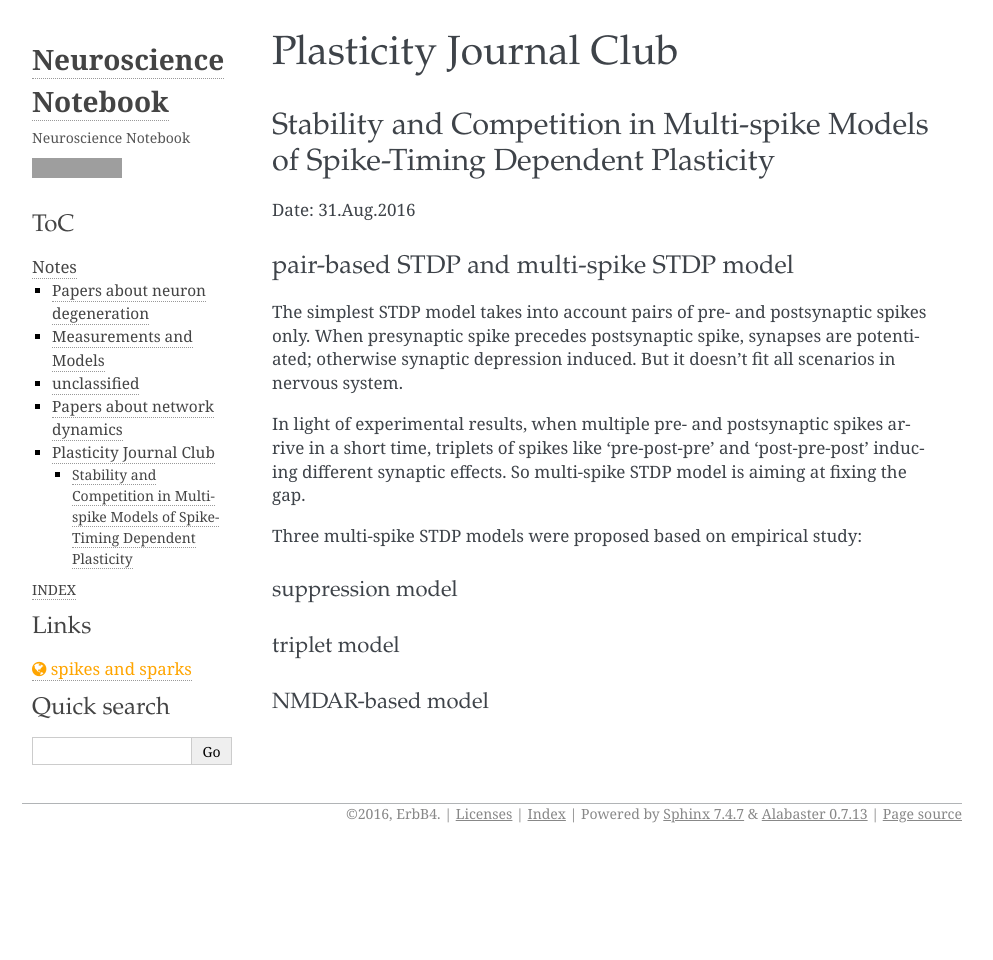
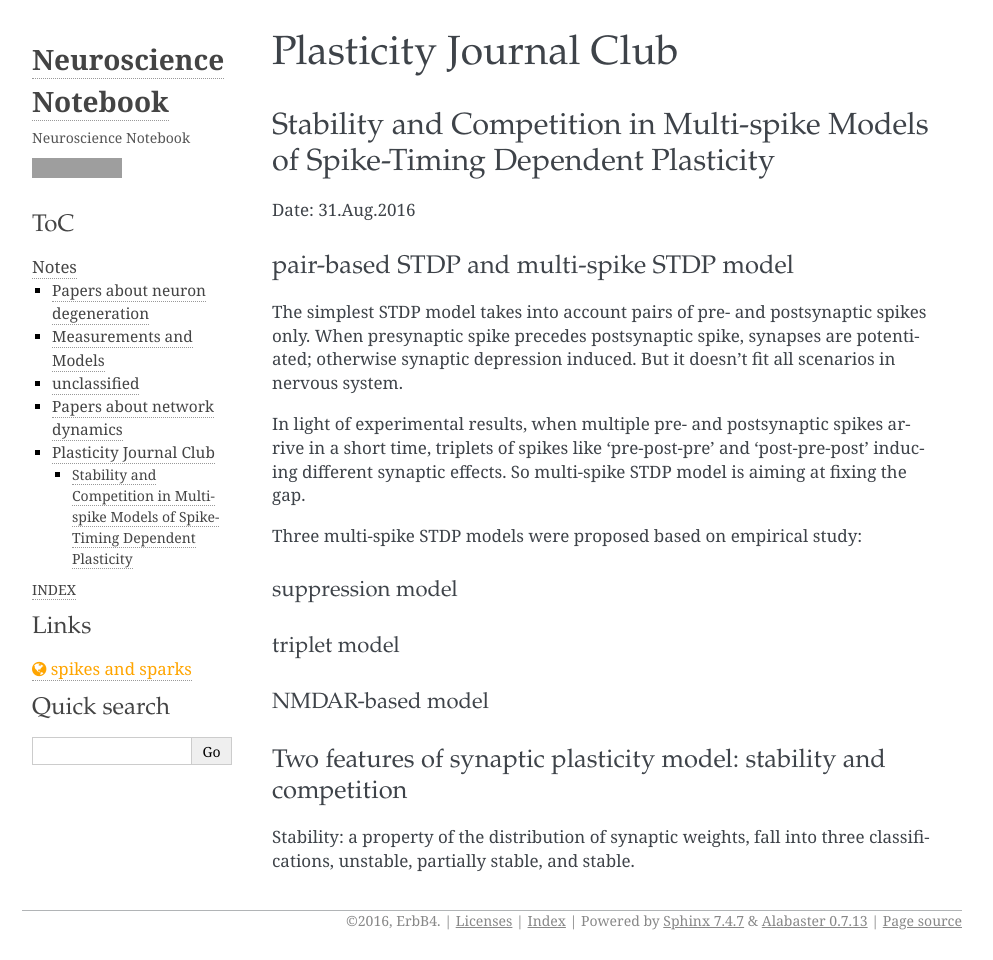
Before and after one commit to Quantumgame/Computational-Neuroscience, a Sphinx documentation site: the page built from docs/notes/Plasticity_JClub.rst, in a window 1280 px wide. Shown: the whole page, without its empty margins (148-1141 px from the left). Built offline with Sphinx 7.4.7, drawn with Linux system fonts in a browser that asks for light colours; nearby versions of some CDN libraries; before the commit the page ends 900 px from its top, so only the background shows below that; grey boxes are pictures that could not be loaded.

Commit message:
stability

```diff
--- a/docs/notes/Plasticity_JClub.rst
+++ b/docs/notes/Plasticity_JClub.rst
@@ -26,3 +26,8 @@ triplet model
 
 NMDAR-based model
 ##################
+
+Two features of synaptic plasticity model: stability and competition
+---------------------------------------------------------------------
+
+Stability: a property of the distribution of synaptic weights, fall into three classifications, unstable, partially stable, and stable.
```
